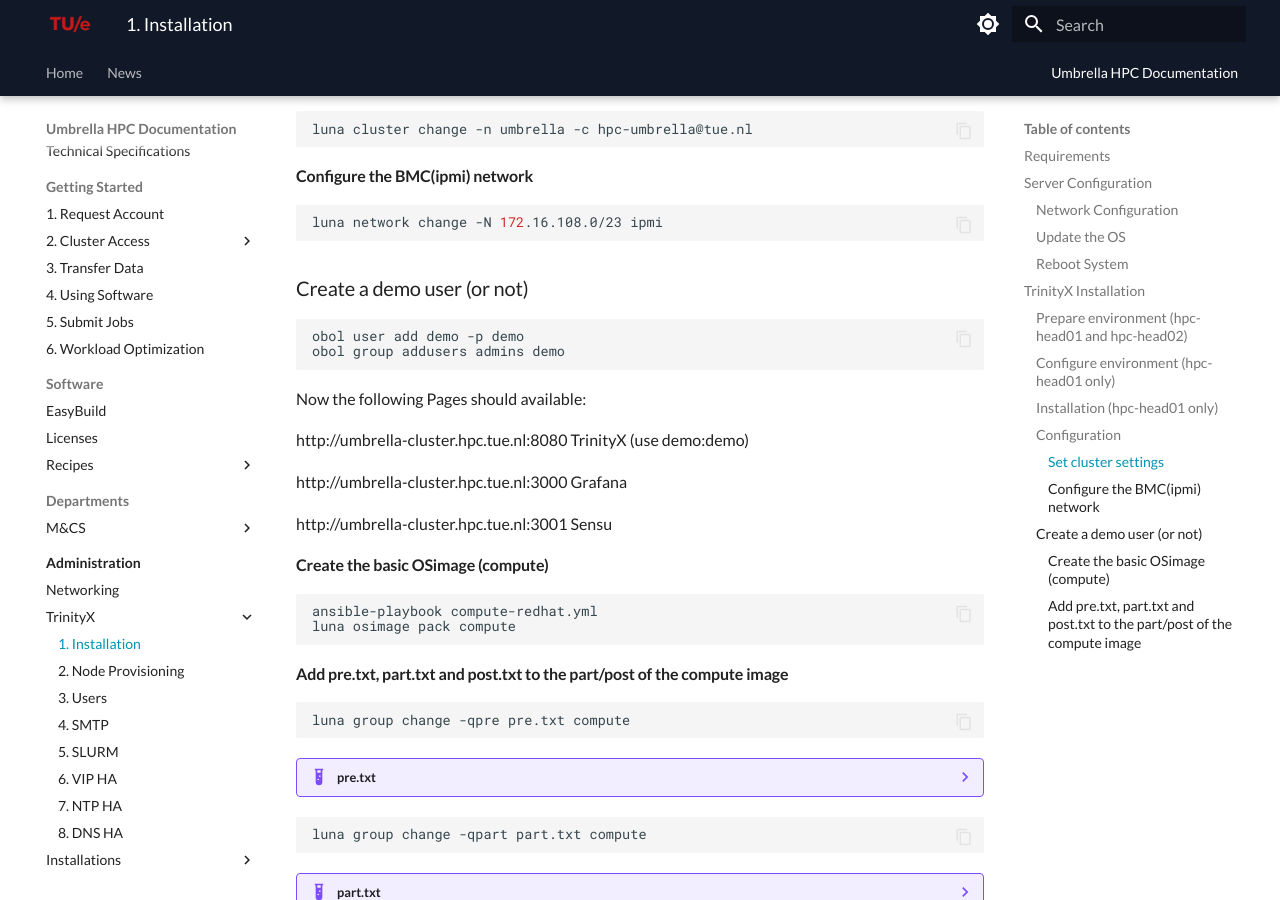
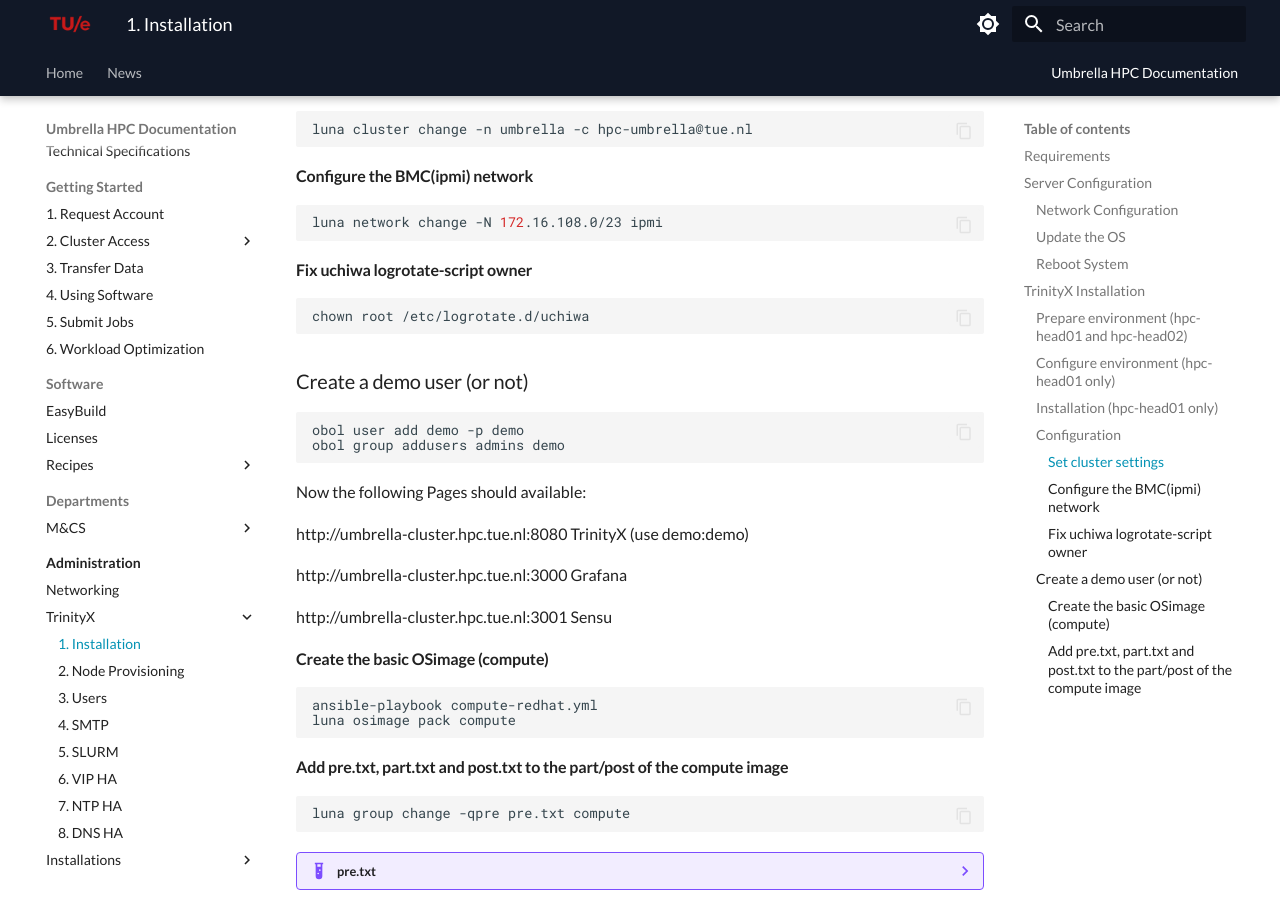
Before and after one commit to gferhpc/supercomputing.tue.nl, an MkDocs documentation site: the page built from pages/documentation/administration/trinityx/installation.md, in a window 1280 px wide and 900 px high, scrolled down 3298 px. Built offline with MkDocs 1.6.1 and Material for MkDocs 9.7.7, drawn with Linux system fonts in a browser that asks for light colours.

Commit message:
Update installation.md

````diff
--- a/pages/documentation/administration/trinityx/installation.md
+++ b/pages/documentation/administration/trinityx/installation.md
@@ -172,6 +172,10 @@
 ```shell
 luna network change -N 172.16.108.0/23 ipmi
 ```
+#### Fix uchiwa logrotate-script owner
+```shell
+chown root /etc/logrotate.d/uchiwa
+```
 
 ### Create a demo user (or not)
 ```shell
````
